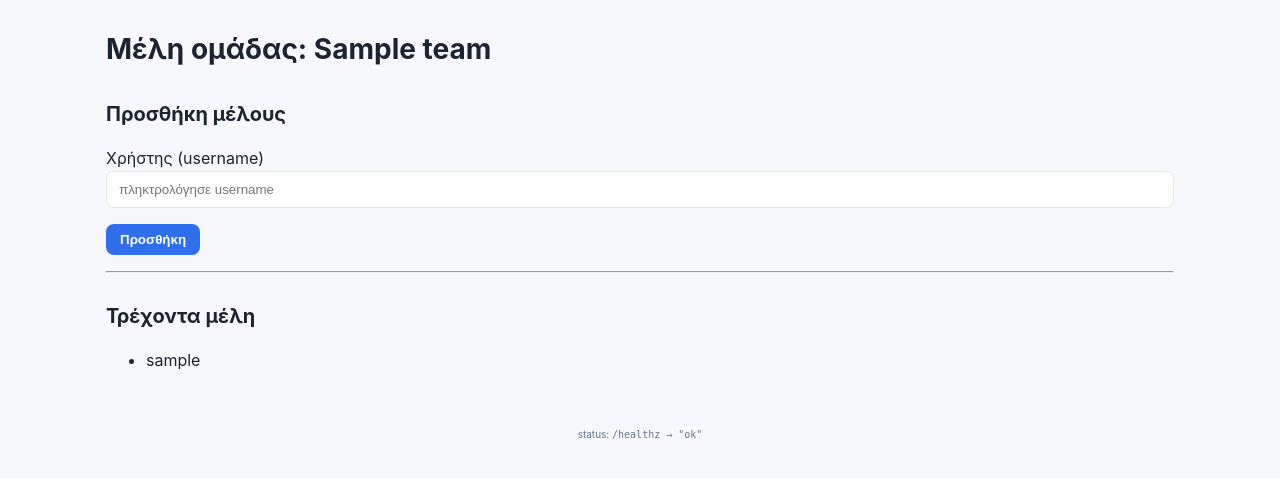
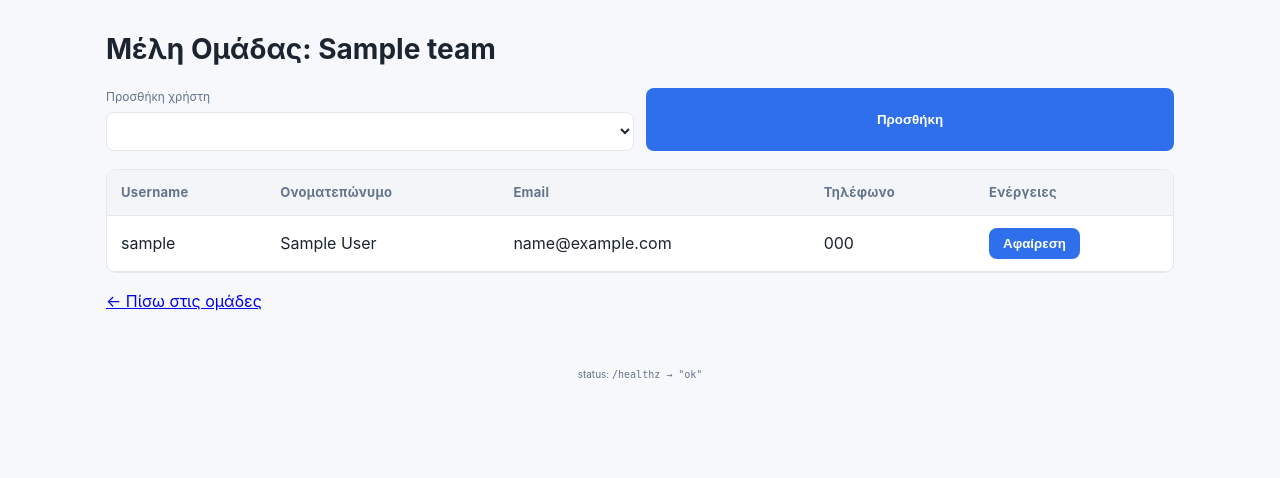
Before and after one commit to mariaarampatzaki8-hub/task-manager, a Flask app: page /admin/teams/1/members in a window 1280 px wide. Shown: the part 109-587 px from the top of the page. Run offline with Flask 3, Linux system fonts and the light colour scheme; a user stored in the database is signed in; tables that the repository leaves empty hold one stand-in row (values such as "Sample post"); parts of the project's set-up code (start-up, migrations or seed data) failed here and were passed over.

Commit message:
Update admin_team_members.html

```diff
--- a/task_manager_linked/templates/admin_team_members.html
+++ b/task_manager_linked/templates/admin_team_members.html
@@ -1,30 +1,56 @@
 {% extends "base.html" %}
 {% block content %}
-<h1>Μέλη ομάδας: {{ team.name }}</h1>
+<h1>Μέλη Ομάδας: {{ team.name }}</h1>
 
-<h2>Προσθήκη μέλους</h2>
-<form method="post" action="{{ url_for('admin_team_members', team_id=team.id) }}">
-  <p>
-    <label>Χρήστης (username)<br>
-      <input name="username" list="userlist" placeholder="πληκτρολόγησε username">
-      <datalist id="userlist">
-        {% for u in users %}
-          <option value="{{ u.username }}">{{ u.username }}</option>
-        {% endfor %}
-      </datalist>
-    </label>
-  </p>
-  <p><button type="submit">Προσθήκη</button></p>
+<!-- Προσθήκη μέλους -->
+<form action="{{ url_for('admin_team_members', team_id=team.id) }}" method="post" class="form-grid" style="margin-bottom:18px">
+  <label>Προσθήκη χρήστη
+    <select name="username">
+      {% for u in users %}
+        <option value="{{ u.username }}" {% if u.team_id == team.id %}disabled{% endif %}>
+          {{ u.username }}{% if u.name %} — {{ u.name }}{% endif %}
+          {% if u.team_id == team.id %} (ήδη μέλος){% endif %}
+        </option>
+      {% endfor %}
+    </select>
+  </label>
+  <button type="submit">Προσθήκη</button>
 </form>
 
-<hr>
+{% if members and members|length %}
+<table class="table">
+  <thead>
+    <tr>
+      <th>Username</th>
+      <th>Ονοματεπώνυμο</th>
+      <th>Email</th>
+      <th>Τηλέφωνο</th>
+      <th>Ενέργειες</th>
+    </tr>
+  </thead>
+  <tbody>
+    {% for m in members %}
+    <tr>
+      <td>{{ m.username }}</td>
+      <td>{{ m.name or '—' }}</td>
+      <td>{{ m.email or '—' }}</td>
+      <td>{{ m.phone or '—' }}</td>
+      <td class="actions">
+        <form action="{{ url_for('admin_team_member_remove', team_id=team.id, user_id=m.id) }}"
+              method="post" style="display:inline"
+              onsubmit="return confirm('Αφαίρεση του {{ m.username }} από την ομάδα;')">
+          <button type="submit">Αφαίρεση</button>
+        </form>
+      </td>
+    </tr>
+    {% endfor %}
+  </tbody>
+</table>
+{% else %}
+  <p class="muted">Δεν υπάρχουν μέλη.</p>
+{% endif %}
 
-<h2>Τρέχοντα μέλη</h2>
-<ul>
-  {% for m in members %}
-    <li>{{ m.username }}</li>
-  {% else %}
-    <li>(Κανένα μέλος)</li>
-  {% endfor %}
-</ul>
+<p style="margin-top:16px">
+  <a href="{{ url_for('admin_teams') }}">← Πίσω στις ομάδες</a>
+</p>
 {% endblock %}
```
